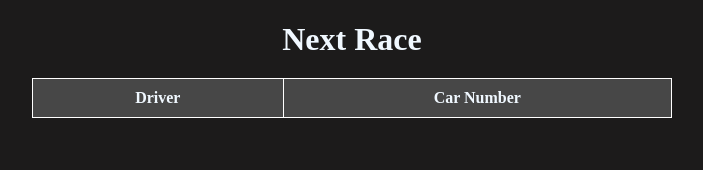
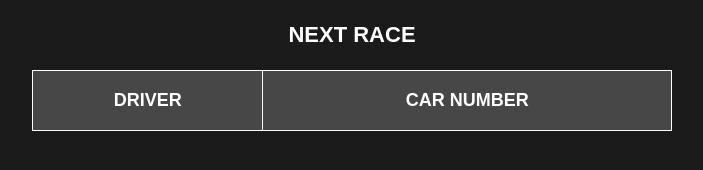
Before and after one commit to anderosc/racetrack, a website: page frontend/html/public/next-race.html in a window 1280 px wide. Shown: the whole page, without its empty margins (288-991 px from the left). Drawn offline with nearby package versions, Linux system fonts and the light colour scheme; no server answers.

Commit message:
updated next race UI Design

```diff
--- a/frontend/css/public/main.css
+++ b/frontend/css/public/main.css
@@ -374,13 +374,16 @@ h1 {
 #table th,
 #table td {
   border: 1px solid #fff;
-  padding: 10px 15px;
+  /* padding: 10px 15px; */
   text-align: center;
 }
 
 #table th {
   background-color: #474747;
   font-weight: bold;
+}
+#table p {
+    font-size: 18px;
 }
 
 #nextSession {
--- a/frontend/html/public/next-race.html
+++ b/frontend/html/public/next-race.html
@@ -8,20 +8,20 @@
 <body>
 
   <div style="text-align: center;">
-    <h1>Next Race</h1>
+    <p>Next Race</p>
     <div id="main">
-      <div id="nextSession"> </div>
+      <div id="nextSession"></div>
       <table id="table">
         <thead>
           <tr>
-            <th>Driver</th>
-            <th>Car Number</th>
+            <th><p>Driver</p></th>
+            <th><p>Car Number</p></th>
           </tr> </thead>
         <tbody id="tableBody">
         </tbody>
       </table>
     </div>
-    <div id="err" style="display: none;">No upcoming races!</div>
+    <div id="err" style="display: none;"><p>No upcoming races!</p></div>
 
   </div>
 </body>
--- a/frontend/js/public/next-race.js
+++ b/frontend/js/public/next-race.js
@@ -31,7 +31,7 @@ function updateNextRace(state) {
     // }
 
     err.style.display = "none";
-    nextSession.innerHTML = "Next Session: " + race.sessionName;
+    nextSession.innerHTML = "<p>Next Session: " + race.sessionName + "</p>";
 
     const tableBody = document.getElementById("tableBody");
 
@@ -41,7 +41,7 @@ function updateNextRace(state) {
       return;
     }
     const tableRows = race.drivers
-        .map(driver => `<tr><td>${driver.name}</td><td>${driver.carNumber}</td></tr>`).join("");
+        .map(driver => `<tr><td><p>${driver.name}</p></td><td><p>${driver.carNumber}</p></td></tr>`).join("");
 
     tableBody.innerHTML = tableRows;
   }
```
